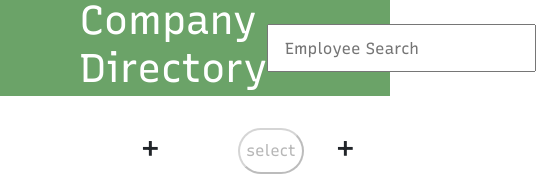
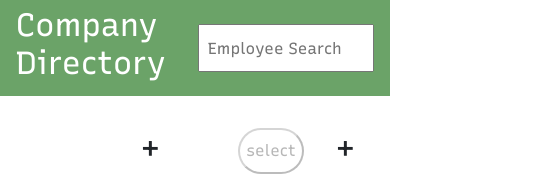
Before and after one commit to ssymonds17/company-directory-prev, a React (Create React App) app: page / in a window 390 px wide. Shown: the top 176 px of the page, 536 px wide, since content can reach past the window. Built offline with nearby package versions, Linux system fonts and the light colour scheme; no server answers.

Commit message:
Add media queries to adjust styles for navbar depending on screen width

```diff
--- a/src/index.css
+++ b/src/index.css
@@ -247,3 +247,22 @@
 .delete-button:hover {
   opacity: 0.8;
 }
+
+/* MEDIA QUERIES */
+@media only screen and (max-width: 1000px) {
+  #navbar {
+    padding: 0 1rem;
+  }
+  #navbar input {
+    width: 15rem;
+  }
+}
+@media only screen and (max-width: 700px) {
+  #navbar h1 {
+    font-size: 2rem;
+  }
+  #navbar input {
+    width: 11rem;
+    padding: 0.5rem;
+  }
+}
```
